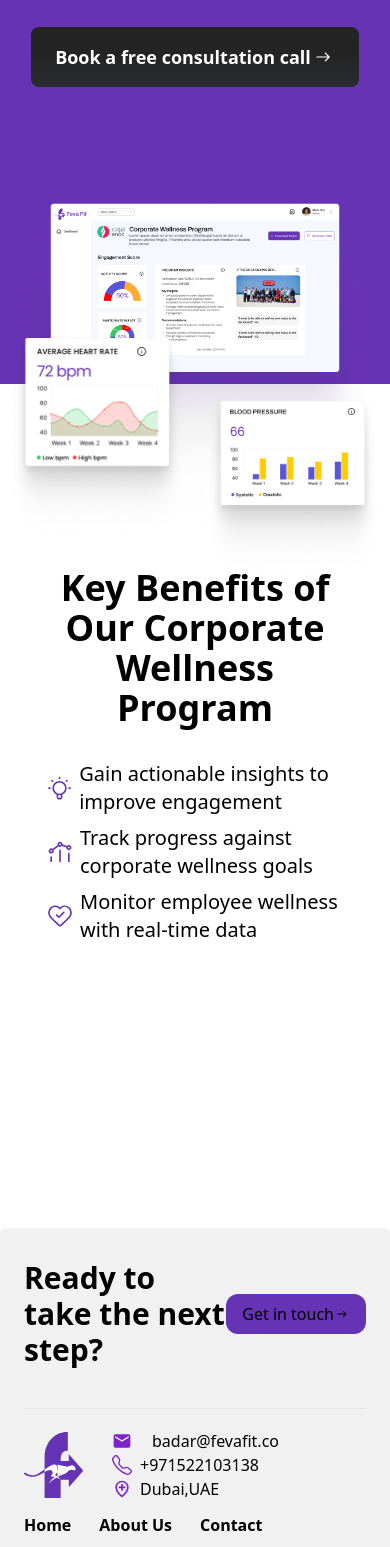
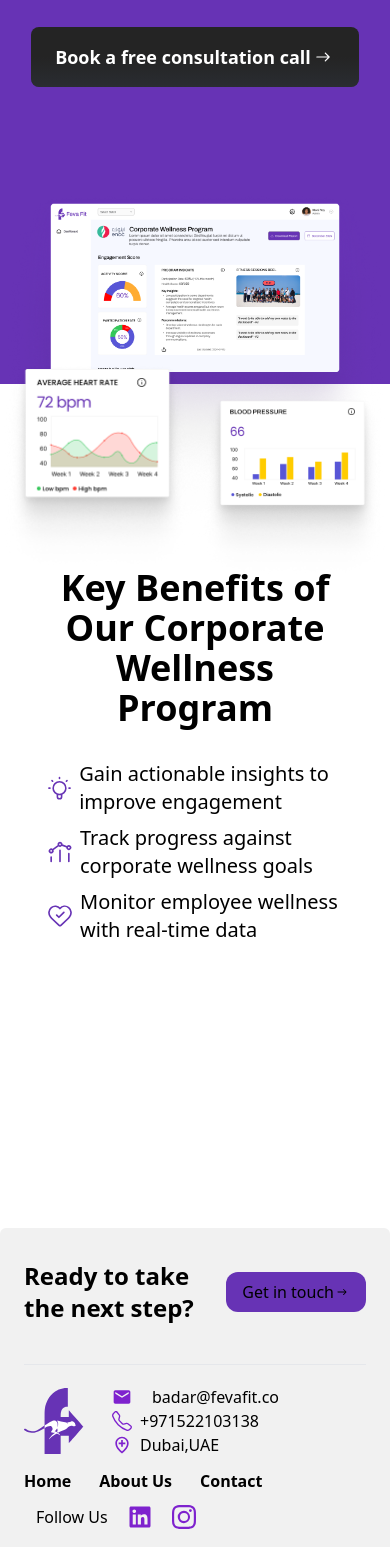
Before and after one commit to zihadm654/fevafit, a React (Vite) app: page /dashboard in a window 390 px wide. Shown: the part 313-1860 px from the top of the page. Built offline with nearby package versions, Linux system fonts and the light colour scheme.

Commit message:
footer tweeks dynamic cards dashboard responsive tweeks & others

```diff
--- a/src/components/footer.tsx
+++ b/src/components/footer.tsx
@@ -12,7 +12,7 @@ const Footer = () => {
       <footer className="container grid grid-cols-2 max-md:grid-cols-1 gap-3 p-12 max-md:p-6 bg-[#F1F1F1] rounded-md">
         <div className="col-span-2 max-md:col-span-1 py-2">
           <div className="flex items-center justify-between pb-10">
-            <h2 className=" text-3xl font-bold">
+            <h2 className=" text-3xl font-bold max-md:text-2xl">
               Ready to take the next step?{" "}
             </h2>
             <Button className="bg-[#6733B5] rounded-xl text-base font-normal">
--- a/src/components/pages/boost_health.tsx
+++ b/src/components/pages/boost_health.tsx
@@ -1,3 +1,4 @@
+import { Link } from "react-router-dom";
 import { Card, CardContent, CardDescription, CardTitle } from "../ui/card";
 
 const BoostHealth = () => {
@@ -89,6 +90,7 @@ const BoostHealth = () => {
               </CardDescription>
             </Card>
             <Card className="p-6 rounded-2xl">
+              <Link to="/dashboard">
                 <img
                   src="/mockuuups-clean-desk-with-dell-display-mockup 1.jpg"
                   alt="45"
@@ -101,6 +103,7 @@ const BoostHealth = () => {
                 <CardDescription className=" text-lg text-[#6B6B6B]">
                   Track your team's engagement, feedback and progress
                 </CardDescription>
+              </Link>
             </Card>
           </div>
         </div>
--- a/src/pages/dashboard.tsx
+++ b/src/pages/dashboard.tsx
@@ -17,19 +17,19 @@ const Dashboard = () => {
               <img
                 src="\Home page- Wireframe.png"
                 alt="home"
-                className="absolute top-1/2 max-md:top-[70%] left-0 z-50"
+                className="absolute top-1/2 max-md:top-[70%] left-0 z-20"
                 loading="lazy"
               />
               <img
                 src="\Frame 8.png"
                 alt="home"
-                className="absolute top-[100%] max-md:top-[90%] left-0 z-50 max-md:w-1/2"
+                className="absolute top-[100%] max-md:top-[95%] left-0 z-20 max-md:w-1/2"
                 loading="lazy"
               />
               <img
                 src="\Frame 2517.png"
                 alt="home"
-                className="absolute top-[112%] max-md:top-[100%] right-0 z-50 max-md:w-1/2"
+                className="absolute top-[112%] max-md:top-[100%] right-0 z-20 max-md:w-1/2"
                 loading="lazy"
               />
               <h1 className="text-7xl max-md:text-4xl font-bold px-4 max-md:px-0">
--- a/src/pages/program.tsx
+++ b/src/pages/program.tsx
@@ -109,8 +109,8 @@ const Program = () => {
                     </div>
                   </CarouselItem>
                 </CarouselContent>
-                <CarouselPrevious />
-                <CarouselNext />
+                <CarouselPrevious className="-left-6" />
+                <CarouselNext className="-right-6" />
               </Carousel>
             </div>
           </section>
```
Lines whose indentation alone changed are shown as unchanged.
